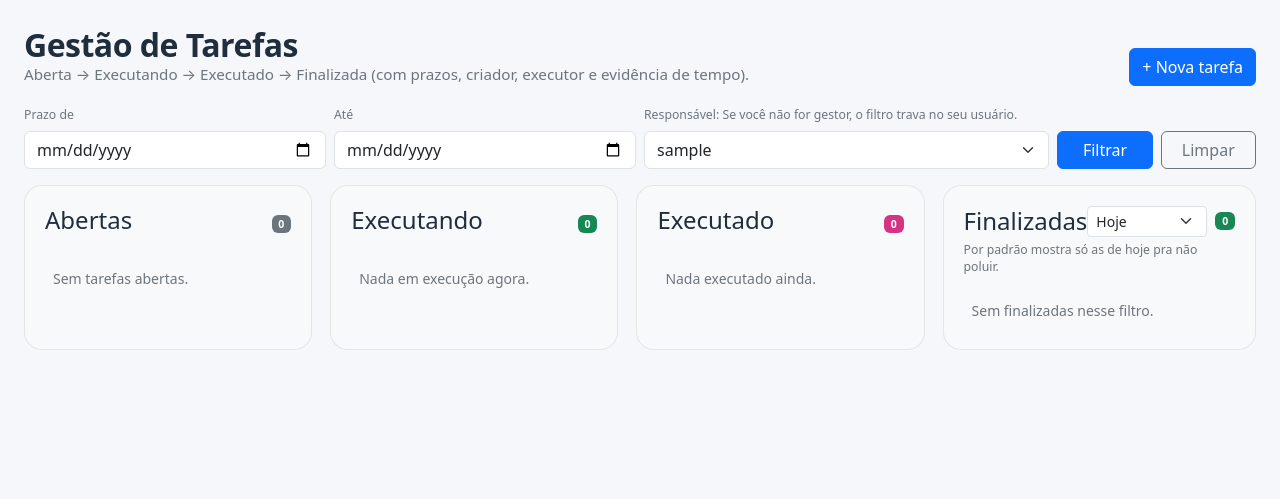
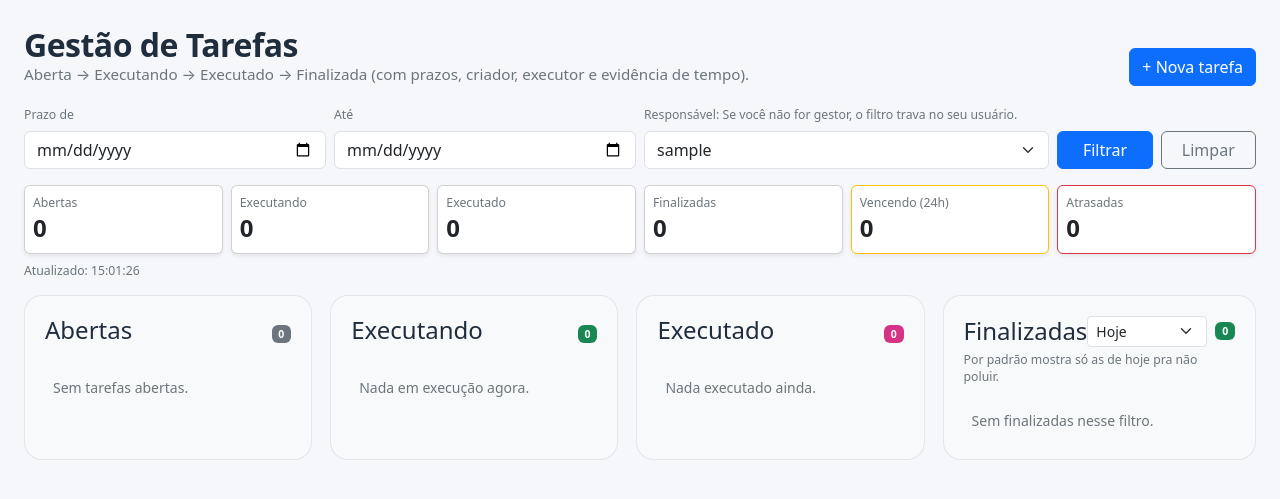
Before and after one commit to DanielSRDev/DSR-Credcom-Hub, a Django app: page /gestao/ in a window 1280 px wide. Shown: the part 54-553 px from the top of the page. Run offline with Django 5.2, Linux system fonts and the light colour scheme; the visitor is signed in with stand-in values (Sample User, id 1); data comes from the database, SQL or seed files in the repository; data that the repository does not hold is empty.

Commit message:
Inclusao de reload ping, + chat

```diff
--- a/Gestao/templates/Gestao/Gestao.html
+++ b/Gestao/templates/Gestao/Gestao.html
@@ -46,6 +46,12 @@
     </div>
   </div>
 </form>
+
+<div data-live-url="{% url 'gestao:partial_kpis' %}?{{ request.GET.urlencode }}"
+     data-live-interval="5000">
+  Carregando indicadores...
+</div>
+
 
 <div class="g-grid-4">
   <!-- ================== ABERTAS ================== -->
--- /dev/null
+++ b/Gestao/templates/Gestao/partials/kpis.html
@@ -0,0 +1,37 @@
+<div class="row g-2 mb-2">
+  <div class="col"><div class="card shadow-sm"><div class="card-body p-2">
+    <div class="small text-secondary">Abertas</div>
+    <div class="fs-4 fw-bold">{{ abertas }}</div>
+  </div></div></div>
+
+  <div class="col"><div class="card shadow-sm"><div class="card-body p-2">
+    <div class="small text-secondary">Executando</div>
+    <div class="fs-4 fw-bold">{{ executando }}</div>
+  </div></div></div>
+
+  <div class="col"><div class="card shadow-sm"><div class="card-body p-2">
+    <div class="small text-secondary">Executado</div>
+    <div class="fs-4 fw-bold">{{ executado }}</div>
+  </div></div></div>
+
+  <div class="col"><div class="card shadow-sm"><div class="card-body p-2">
+    <div class="small text-secondary">Finalizadas</div>
+    <div class="fs-4 fw-bold">{{ finalizadas }}</div>
+  </div></div></div>
+
+  <div class="col"><div class="card shadow-sm border border-warning">
+    <div class="card-body p-2">
+      <div class="small text-secondary">Vencendo (24h)</div>
+      <div class="fs-4 fw-bold">{{ vencendo }}</div>
+    </div></div></div>
+
+  <div class="col"><div class="card shadow-sm border border-danger">
+    <div class="card-body p-2">
+      <div class="small text-secondary">Atrasadas</div>
+      <div class="fs-4 fw-bold">{{ atrasadas }}</div>
+    </div></div></div>
+</div>
+
+<div class="small text-secondary mb-3">
+  Atualizado: {{ now|date:"H:i:s" }}
+</div>
--- a/Gestao/urls.py
+++ b/Gestao/urls.py
@@ -29,4 +29,7 @@ urlpatterns = [
 
     # comentários
     path("comentario/<int:pk>/criar/", views.comentario_criar, name="comentario_criar"),
+
+    # ✅ NOVO: KPIs ao vivo
+    path("partial/kpis/", views.partial_kpis, name="partial_kpis"),
 ]
--- a/Gestao/views.py
+++ b/Gestao/views.py
@@ -10,7 +10,7 @@ from django.db.models import Count, Q
 from django.http import FileResponse, Http404, HttpResponseForbidden, JsonResponse
 from django.shortcuts import get_object_or_404, redirect, render
 from django.utils import timezone
-from django.views.decorators.http import require_POST
+from django.views.decorators.http import require_POST, require_GET
 
 from .forms import TarefaForm, ComentarioForm, AnexoForm
 from .models import Tarefa, Comentario, Anexo
@@ -497,6 +497,65 @@ def reordenar(request):
     Tarefa.objects.bulk_update(tarefas.values(), ["ordem"])
     return JsonResponse({"ok": True})
 
+def _build_base_filtrado(request):
+    """
+    Mesma regra do quadro:
+    - filtro por data_ini/data_fim/user
+    - se não for gestor, trava no próprio usuário
+    - usuário comum só vê tarefas dele (responsável/criador/executor)
+    """
+    f_data_ini = request.GET.get("data_ini") or ""
+    f_data_fim = request.GET.get("data_fim") or ""
+    f_user = request.GET.get("user") or ""
+
+    base = Tarefa.objects.select_related("criada_por", "atribuida_para", "executor")
+
+    if not pode_editar(request.user):
+        f_user = str(request.user.id)
+
+    if f_user:
+        base = base.filter(atribuida_para_id=f_user)
+
+    if f_data_ini:
+        base = base.filter(prazo__date__gte=f_data_ini)
+    if f_data_fim:
+        base = base.filter(prazo__date__lte=f_data_fim)
+
+    if not pode_editar(request.user):
+        base = base.filter(
+            Q(atribuida_para=request.user) | Q(criada_por=request.user) | Q(executor=request.user)
+        )
+
+    return base
+
+
+@login_required
+@require_GET
+def partial_kpis(request):
+    if not tem_acesso_gestao(request.user):
+        return HttpResponseForbidden("Sem acesso ao módulo Gestão.")
+
+    base = _build_base_filtrado(request)
+
+    abertas = base.filter(status="aberta").count()
+    executando = base.filter(status="executando").count()
+    executado = base.filter(status="executado").count()
+    finalizadas = base.filter(status="feita").count()
+
+    agora = timezone.now()
+    atrasadas = base.exclude(status="feita").filter(prazo__lt=agora).count()
+    vencendo = base.exclude(status="feita").filter(prazo__gte=agora, prazo__lte=agora + timedelta(hours=24)).count()
+
+    return render(request, "Gestao/partials/kpis.html", {
+        "abertas": abertas,
+        "executando": executando,
+        "executado": executado,
+        "finalizadas": finalizadas,
+        "atrasadas": atrasadas,
+        "vencendo": vencendo,
+        "now": timezone.now(),
+    })
+
 
     # ============================================================
 # ALIASES PARA COMPATIBILIDADE COM O urls.py (NÃO MEXER NO URLS)
--- a/operacao/urls.py
+++ b/operacao/urls.py
@@ -1,4 +1,3 @@
-# operacao/urls.py
 from django.urls import path
 from . import views
 
@@ -13,18 +12,18 @@ urlpatterns = [
 
     path("detalhe/<int:tarefa_id>/", views.detalhe, name="detalhe"),
 
-    # comentários/anexos
     path("comentario/<int:tarefa_id>/", views.comentario_criar, name="comentario_criar"),
     path("anexos/<int:tarefa_id>/", views.anexos, name="anexos"),
     path("anexo/upload/<int:tarefa_id>/", views.anexo_upload, name="anexo_upload"),
     path("anexo/<int:anexo_id>/", views.anexo_download, name="anexo_download"),
 
-    # status
     path("executando/<int:tarefa_id>/", views.marcar_executando, name="executando"),
     path("executado/<int:tarefa_id>/", views.marcar_executado, name="executado"),
     path("toggle/<int:tarefa_id>/", views.finalizar_reabrir, name="toggle"),
 
-    # prioridade/ordem
     path("prioridade/<int:tarefa_id>/", views.toggle_prioridade, name="prioridade"),
     path("reordenar/", views.reordenar, name="reordenar"),
+
+    # 🔴 NOVO: endpoint para KPIs ao vivo
+    path("partial/kpis/", views.partial_kpis, name="partial_kpis"),
 ]
--- a/templates/base.html
+++ b/templates/base.html
@@ -359,6 +359,35 @@
   </script>
   {% endif %}
 
+  <script>
+    async function liveRefreshOnce(el) {
+      const url = el.getAttribute("data-live-url");
+      if (!url) return;
+
+      try {
+        const r = await fetch(url, { credentials: "same-origin" });
+        if (!r.ok) return;
+        el.innerHTML = await r.text();
+        el.setAttribute("data-live-last", String(Date.now()));
+      } catch (e) {}
+    }
+
+    function startLiveRefresh() {
+      document.querySelectorAll("[data-live-url]").forEach((el) => {
+        if (el.dataset.liveStarted === "1") return; // evita duplicar
+        el.dataset.liveStarted = "1";
+
+        const interval = Number(el.getAttribute("data-live-interval") || 5000);
+
+        liveRefreshOnce(el);
+        el._liveTimer = setInterval(() => liveRefreshOnce(el), interval);
+      });
+    }
+
+    window.addEventListener("load", startLiveRefresh);
+  </script>
+
+
   <script src="https://cdn.jsdelivr.net/npm/bootstrap@5.3.3/dist/js/bootstrap.bundle.min.js"></script>
   {% block extra_js %}{% endblock %}
 </body>
```
Also changed, not shown: operacao/templates/operacao/operacao.html (+7 -0 lines), operacao/templates/operacao/partials/kpis.html (added, +37 -0 lines), operacao/views.py (+33 -1 lines).
